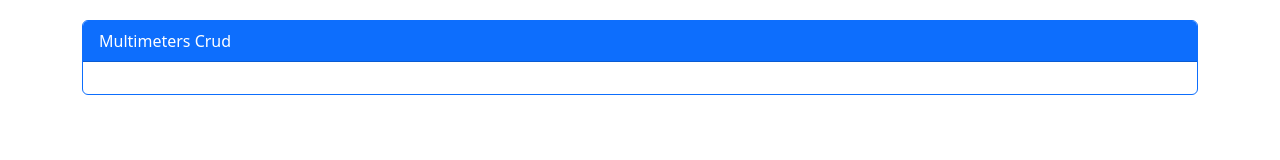
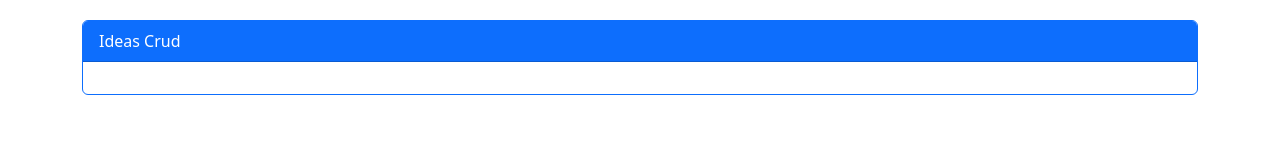
Before and after one commit to Adyson-Lima/erlideas_frontend, a React (Create React App) app: page /newupdate/0 in a window 1280 px wide. Shown: the top 160 px of the page. Built offline with nearby package versions, Linux system fonts and the light colour scheme.

Commit message:
14° commit - tdd tela NewUpdate: Existe link Home em NewUpdate? RED

```diff
--- a/src/pages/NewUpdate/index.js
+++ b/src/pages/NewUpdate/index.js
@@ -7,7 +7,7 @@ export default function NewUpdate(){
   return(
     <div data-testid="mycard" className="card border-primary" style={{marginTop: '20px'}} >
       <div className="card-header bg-primary" style={{color: '#fff'}}>
-        Multimeters Crud
+        Ideas Crud
       </div>
       <div className="card-body">
 
```
Also changed, not shown: 1 other file (tests, documents, lock files or other folders).
